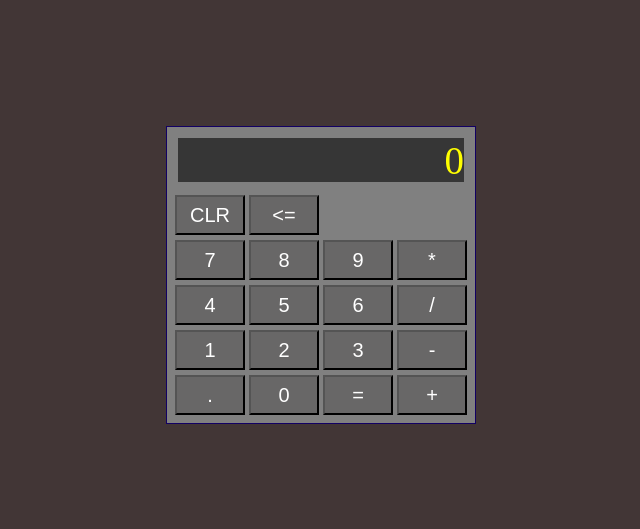
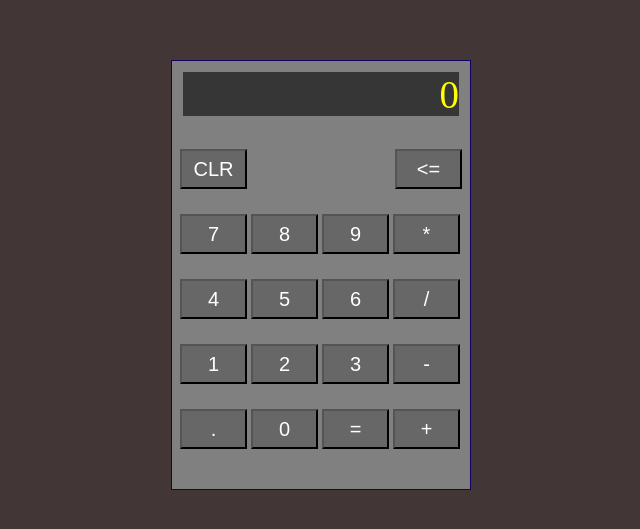
Before and after one commit to andrew-sid/odin-calculator, a plain HTML site: page index.html in a window 1280 px wide. Shown: the part 125-654 px from the top of the page, without its empty margins (319-959 px from the left). Drawn offline with Linux system fonts and the light colour scheme.

Commit message:
Add some styles

```diff
--- a/css/styles.css
+++ b/css/styles.css
@@ -13,7 +13,8 @@ body {
 }
 
 .calculator {
-  width: 310px;
+  width: 300px;
+  height: 430px;
   border: 1px solid rgb(18, 0, 100);
   background-color: gray;
   padding: 8px;
@@ -27,13 +28,18 @@ body {
   font-size: 39px;
   text-align: right;
   background-color: rgb(54, 54, 54);
-  margin-bottom: 10px;
+  margin-bottom: 30px;
+}
+
+.calculator__funcBtns {
+  display: flex;
+  justify-content: space-between;
 }
 
 .calculator__buttons {
   display: flex;
   flex-flow: wrap column;
-  gap: 5px;
+  gap: 25px;
 }
 
 .calculator__row {
@@ -41,9 +47,10 @@ body {
 }
 
 button {
-  width: 70px;
+  width: 67px;
   height: 40px;
   background-color: #686767;
   color: white;
   font-size: 20px;
+  cursor: pointer;
 }
--- a/index.html
+++ b/index.html
@@ -11,7 +11,7 @@
     <div class="calculator">
       <p class="calculator__display">0</p>
       <div class="calculator__buttons">
-        <div class="calculator__row calculator__funcBtn">
+        <div class="calculator__row calculator__funcBtns">
           <button class="calculator__clearBtn">CLR</button>
           <button class="calculator__backBtn">	&lt;=</button>
         </div>
```
